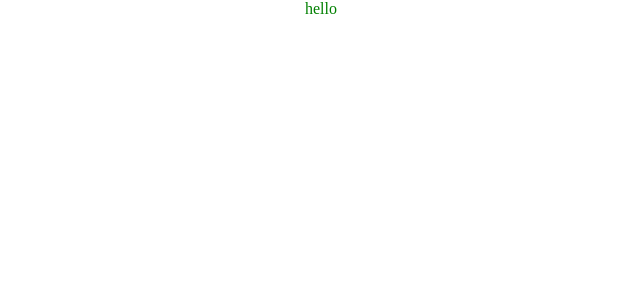
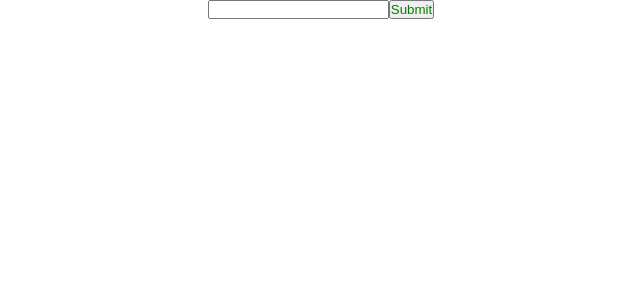
Before and after one commit to kulmarcin/weatherApp, a React (Create React App) app: page / in a window 1280 px wide. Shown: the top 300 px of the page, without its empty margins (319-959 px from the left). Built offline with nearby package versions, Linux system fonts and the light colour scheme.

Commit message:
getting location barebone

```diff
--- a/src/App.tsx
+++ b/src/App.tsx
@@ -1,10 +1,29 @@
 
+import { ChangeEvent, MouseEvent, useEffect, useState } from 'react';
 import styles from './App.module.scss';
+import { useAppDispatch, useAppSelector } from './app/hooks';
+import {selectWeather, getLocationAsync} from './features/weather/weatherSlice'
 
 function App() {
+  const [input, setInput] = useState('')
+  const weather = useAppSelector(selectWeather)
+  const dispatch = useAppDispatch()
+
+  const changeHandler = (e: ChangeEvent<HTMLInputElement>) => {
+    setInput(e.target.value)
+  }
+
+  const submitHandler = (e: MouseEvent<HTMLButtonElement>) => {
+    e.preventDefault()
+    dispatch(getLocationAsync(input))
+    setInput('')
+  }
+
   return (
     <div className={styles.App}>
-      hello
+      <input type="text" onChange={changeHandler} />
+      <button onClick={submitHandler}>Submit</button>
+      {weather.woeid}
       </div>
   );
 }
--- a/src/features/weather/weatherSlice.ts
+++ b/src/features/weather/weatherSlice.ts
@@ -10,7 +10,7 @@ export interface WeatherState {
     min_temp: number;
     max_temp: number;
     the_temp: number;
-    wind_direction_compass:  string;
+    wind_direction_compass: string;
     wind_speed: number;
     humidity: number;
   }>;
@@ -25,8 +25,17 @@ const initialState: WeatherState = {
 
 export const getLocationAsync = createAsyncThunk(
   'weather/getLocation',
-  async (amount: number) => {
-    console.log('got latitude and longitude and found location');
+  async (query: string) => {
+    try {
+      const response = await fetch(
+        `https://www.metaweather.com/api/location/search/?query=${query}`
+      );
+      const data = response.json();
+      return data
+    } catch (err: any) {
+      console.log(err);
+      return err.message
+    }
   }
 );
 
@@ -46,9 +55,12 @@ export const weatherSlice = createSlice({
       .addCase(getLocationAsync.pending, state => {
         state.status = 'loading';
       })
-      .addCase(getLocationAsync.fulfilled, (state, action) => {
-        console.log('state updating');
-      })
+      .addCase(
+        getLocationAsync.fulfilled,
+        (state, action: PayloadAction<number>) => {
+          state.woeid = action.payload;
+        }
+      )
       .addCase(getWeatherAsync.pending, state => {
         state.status = 'loading';
       })
```
Also changed, not shown: 1 other file (tests, documents, lock files or other folders).
